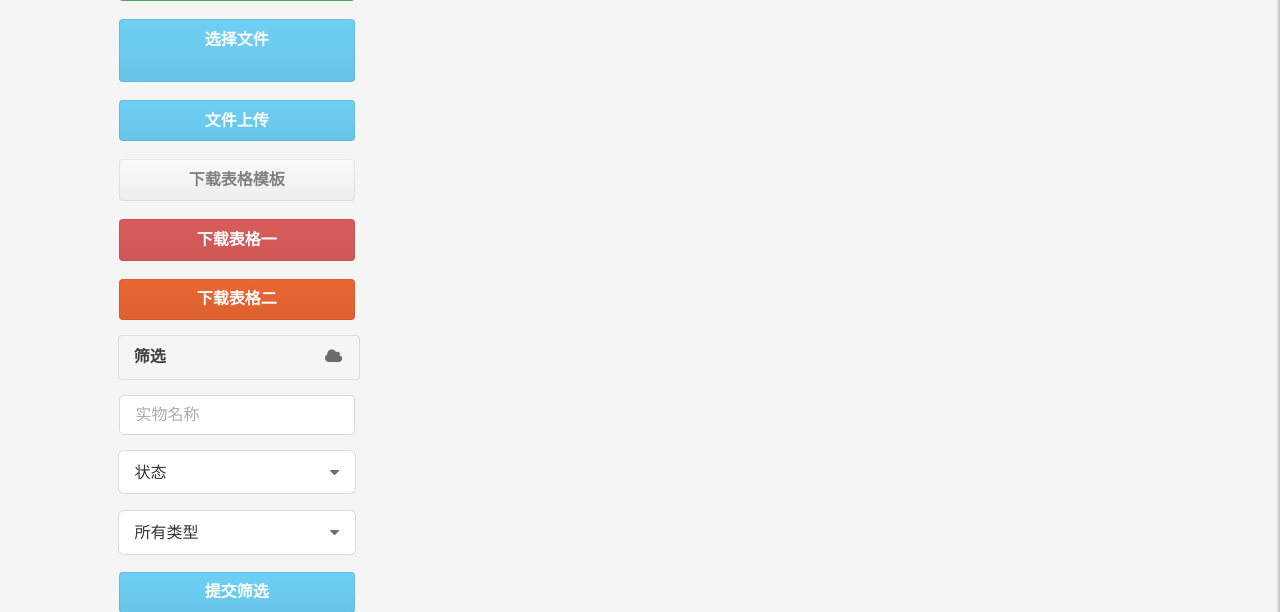
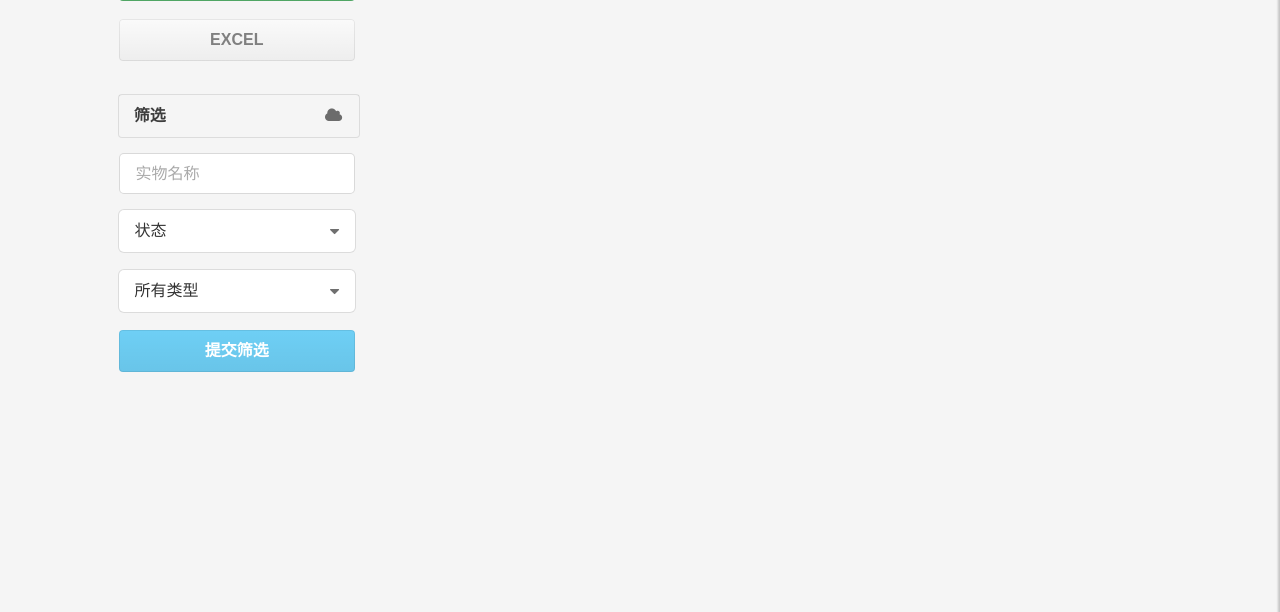
Before and after one commit to honoumi/aglaia2, a Django app: template templates/goods_list.html in a window 1280 px wide. Shown: the part 159-771 px from the top of the page. Run offline with Django 3.2, Linux system fonts and the light colour scheme; tables that the repository leaves empty hold one stand-in row (values such as "Sample post"); the template is opened without the code that fills it: values that come from a table or form of the project are taken from there, most other values are stand-ins (such as "Sample title", 1, 10 or a date in 2020).

Commit message:
修改excel前端显示

```diff
--- a/templates/goods_list.html
+++ b/templates/goods_list.html
@@ -31,21 +31,35 @@
 
 {% if user.type != "normal" %}
 
+<div class="ui yellow button fluid excel_list_button">EXCEL</div>
+<br/>
+
+<div class="excel_list" style="display: none">
+	<a class="ui yellow button  fluid download file" href="/goods/download_excel_template">下载表格模板</a>
+	<br/>
 
 	<form id="uploadimg-form"  action="/goods/do_upload_excel" method="post" enctype="multipart/form-data">
-    <div class="ui blue button  fluid upload file" >选择文件
-    <input type="file"  style="opacity:0"  name="excel" id="file"/>
+	    <div class="field">
+		    <div class="ui action input">
+		        <input type="text" id="_attachmentName" disabled>
+
+		    	<label for="excel" class="ui icon button btn-file">
+	             <i class="file icon"></i>
+	             <input type="file" id="excel" name="excel" style="display: none">
+	             OPEN
+	        	</label>
+		    </div>
 		</div>
 	    <br />
 	    <input id="fileBtn" class="ui blue button  fluid upload file" type="submit"  value="文件上传"/>
 	        </form>
 
 	<br/>
-<a class="ui yellow button  fluid download file" href="/goods/download_excel_template">下载表格模板</a>
-<br/>
+
 	<a class="ui red button  fluid download file" href="/goods/download_excel/1/">下载表格一</a>
 	<br/>
 	<a class="ui orange button  fluid downloadto file" href="/goods/download_excel/2/">下载表格二</a>
+</div>
 {% endif %}
 
 <script type="text/javascript">
@@ -672,5 +686,56 @@
           })
       });
 
+      var fileExtentionRange = '.xlsx';
+      var MAX_SIZE = 30; // MB
+
+      $(document).on('change', '.btn-file :file', function() {
+          var input = $(this);
+
+          if (navigator.appVersion.indexOf("MSIE") != -1) { // IE
+              var label = input.val();
+
+              input.trigger('fileselect', [ 1, label, 0 ]);
+          } else {
+              var label = input.val().replace(/\\/g, '/').replace(/.*\//, '');
+              var numFiles = input.get(0).files ? input.get(0).files.length : 1;
+              var size = input.get(0).files[0].size;
+
+              input.trigger('fileselect', [ numFiles, label, size ]);
+          }
+      });
+
+      $('.btn-file :file').on('fileselect', function(event, numFiles, label, size) {
+          $('#attachmentName').attr('name', 'excel'); // allow upload.
+
+          var postfix = label.substr(label.lastIndexOf('.'));
+          if (fileExtentionRange.indexOf(postfix.toLowerCase()) > -1) {
+              if (size > 1024 * 1024 * MAX_SIZE ) {
+                  alert('max size：' + MAX_SIZE + 'MB.');
+
+                  $('#attachmentName').removeAttr('name'); // cancel upload file.
+              } else {
+                  $('#_attachmentName').val(label);
+              }
+          } else {
+              alert('应该为xlsx文件！');
+
+              $('#attachmentName').removeAttr('name'); // cancel upload file.
+          }
+      });
+
+      var is_excel_list_show = false;
+
+      $('.excel_list_button').click(function ()  {
+    	  if(is_excel_list_show)	{
+    		  $('.excel_list').hide();
+    		  is_excel_list_show = false;
+    	  } else {
+    		  $('.excel_list').show();
+    		  is_excel_list_show = true;
+    	  }
+
+      })
+
   </script>
 {% endblock %}
```
Also changed, not shown: templates/goods_manage.html (+2 -10 lines). Lines whose indentation alone changed are shown as unchanged.
